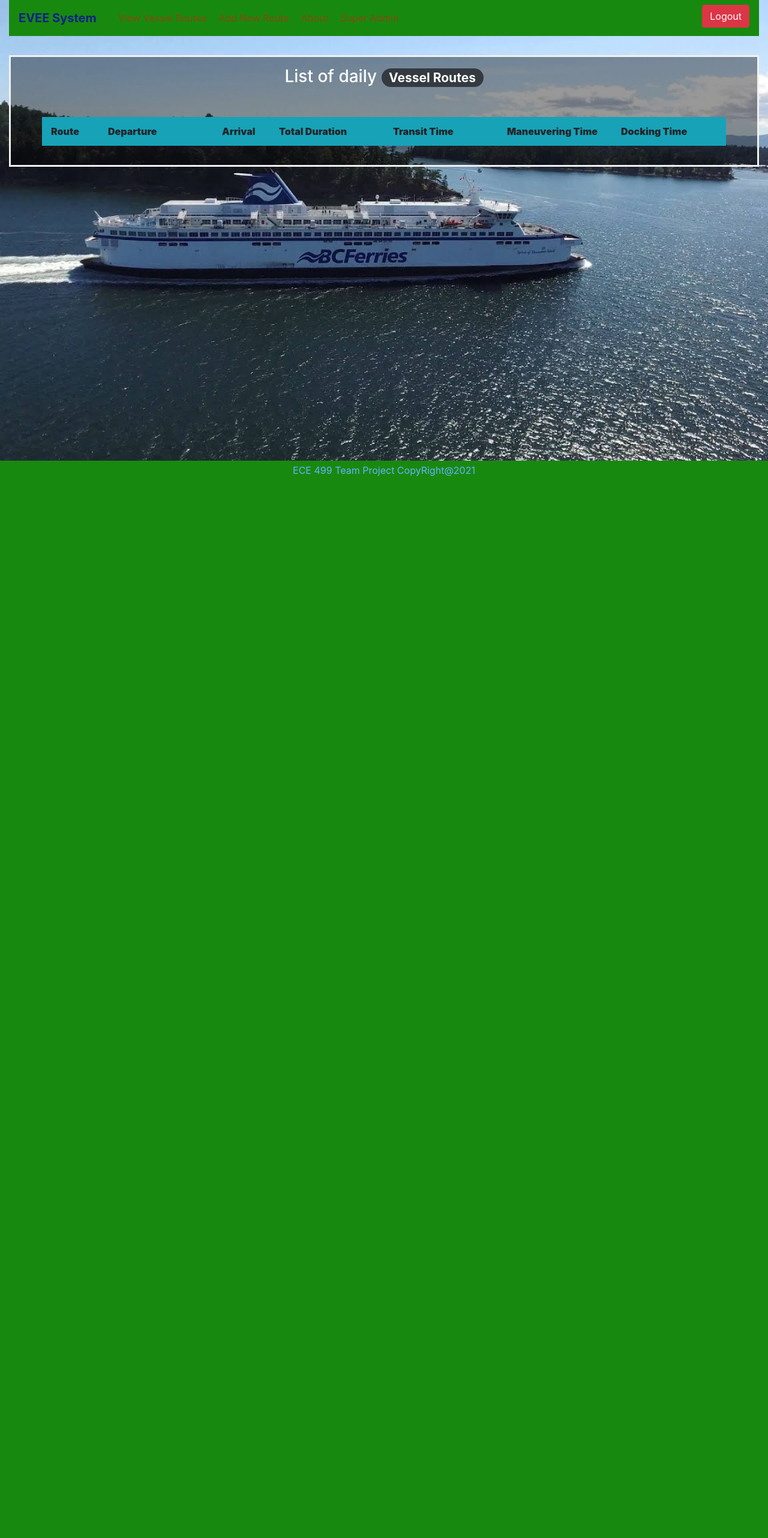
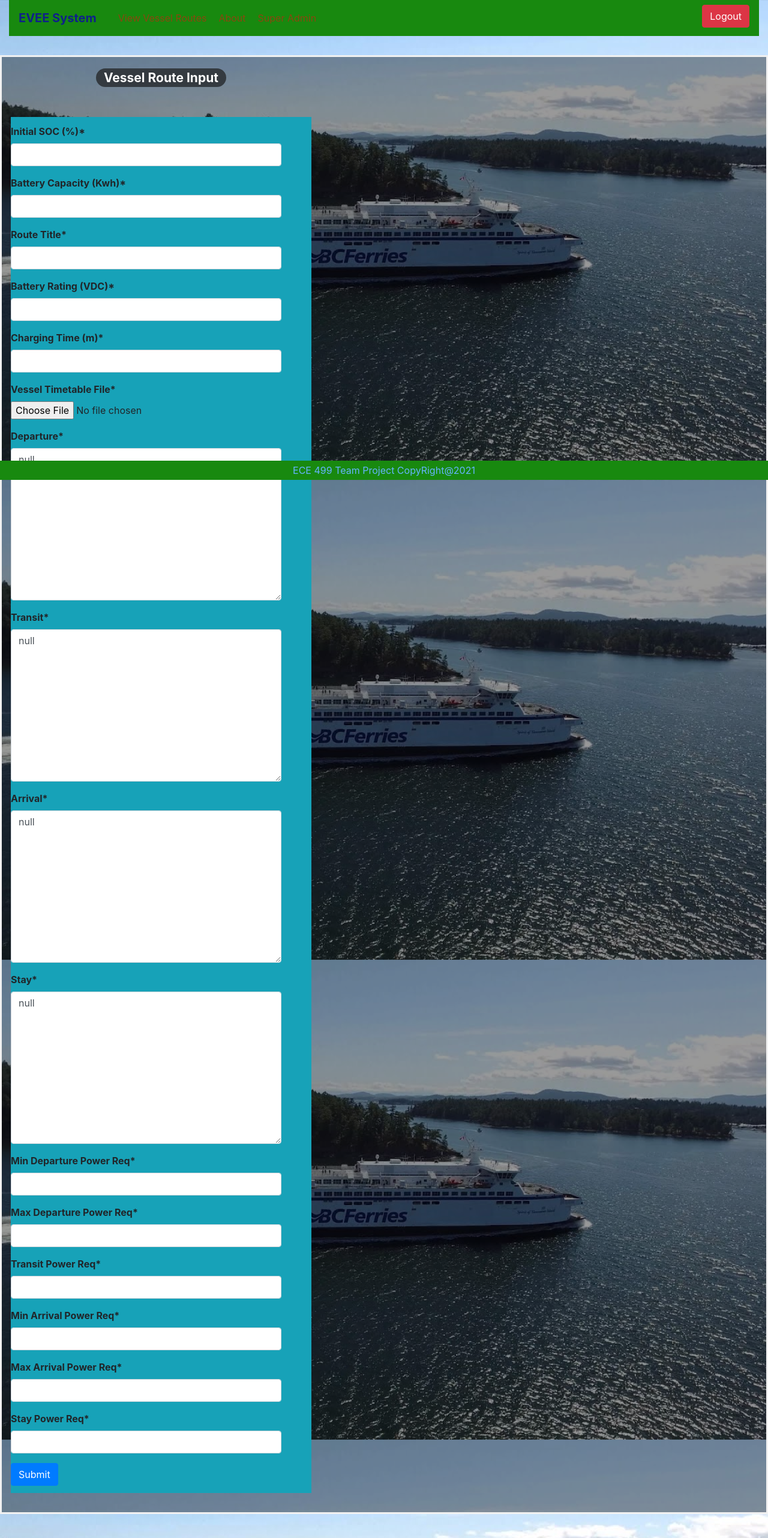
Before and after one commit to therealabdi2/Eletric_Vessel_Energy_Estimator, a Django app: page /routes/view/ in a window 1280 px wide. Shown: the whole page at 60% size. Before the commit the page ends 794 px from the top, so only its background shows below. Run offline with Django 3.2, Linux system fonts and the light colour scheme; a user stored in the database is signed in; data comes from the database, SQL or seed files in the repository; both versions use the stored data as it was after the commit; some libraries are stand-ins or nearby versions.

Commit message:
new changes

```diff
--- a/EVEESystem/settings.py
+++ b/EVEESystem/settings.py
@@ -71,12 +71,11 @@
     # allauth specific authentication methods such as login by email
     'allauth.account.auth_backends.AuthenticationBackend'
 )
-ACCOUNT_FORMS = {'signup': 'RouteTracker.forms.CustomSignupForm'}
 AUTH_USER_MODEL = 'RouteTracker.CustomUser'
 
 ACCOUNT_AUTHENTICATION_METHOD = "username_email"
 ACCOUNT_EMAIL_REQUIRED = True
-ACCOUNT_EMAIL_CONFIRMATION_EXPIRE_DAYS = 7
+#ACCOUNT_EMAIL_CONFIRMATION_EXPIRE_DAYS = 7
 # ACCOUNT_EMAIL_VERIFICATION = 'mandatory'
 LOGIN_REDIRECT_URL = "/"
 STATICFILES_STORAGE = 'whitenoise.storage.CompressedManifestStaticFilesStorage'
--- a/RouteTracker/admin.py
+++ b/RouteTracker/admin.py
@@ -14,4 +14,4 @@
 
 admin = list(CustomUser.objects.filter(username='admin')) # %TODO: This creates error when re-rendering models (delete migrations files,sqlite, then makemgirations/migrat)
 if admin == []:
-    user = CustomUser.objects.create_user('admin', 'jose.guerrero10@yahoo.com', 'admin', is_superuser=True, isAdminUser=True, is_staff=True, is_verified=True)
+    user = CustomUser.objects.create_user('admin', 'jose.guerrero10@yahoo.com', 'admin', is_superuser=True, isAdminUser=True, is_staff=True)
--- a/RouteTracker/forms.py
+++ b/RouteTracker/forms.py
@@ -3,22 +3,9 @@
 from django import forms
 from .models import Route, CustomUser
 
+
 class RouteForm(ModelForm):
     class Meta:
         model = Route
         verbose_name = "Route List"
-        fields = ["routeTitle"]
-
-
-class CustomSignupForm(SignupForm):
-    studentId = forms.CharField(max_length=10, required=True)
-    def save(self, request):
-        user = super(CustomSignupForm, self).save(request)
-        user.studentId = self.cleaned_data['studentId']
-        user.save()
-        return user
-
-class UpdateJobForm(forms.Form):
-    routeId = forms.IntegerField(label="Route ID", min_value=0, required=True)
-    price = forms.DecimalField(label="Estimated Route Cost", min_value=0,decimal_places=2, required=False)
-    paymentCompleted = forms.BooleanField(label="Payment Completed", required=False)
+        exclude = ('routeId', 'user', 'dateAdded','calcSOC')
--- a/RouteTracker/templates/viewRoutes.html
+++ b/RouteTracker/templates/viewRoutes.html
@@ -1,65 +1,23 @@
 {% extends "base.html" %}
 {% load static %}
 {% load crispy_forms_tags %}
-{% block pageContent %}
-    <div class="container mainheader">
-        <div class="row" style="padding-bottom: 50px;">
-           <h3 id="badge" style="color:white;">List of daily <span class="badge badge-pill badge-dark">Vessel Routes</span></h3>
+{% load bootstrap4 %}
+{% bootstrap_css %}
+{% bootstrap_javascript %}
+{% block pageInput %}
+    <div class="container ">
+        <div class="row mainheader" style="padding-bottom: 50px;">
+           <h3 id="badge" style="color:white;"> <span class="badge badge-pill badge-dark">Vessel Route Input</span></h3>
+        </div>
+         <div class="row bg-info" style="padding-bottom: 12px; padding-top: 12px;">
+            <form action="{% url 'view' %}" method="post">
+                {% csrf_token %}
+                {{ form|crispy }}
+                <button type="submit" class="btn btn-primary">Submit</button>
+            </form>
+
         </div>
     </div>
 
-    <div class="container" style="border-radius: 24px 24px 0px 0px">
-        <div class="row bg-info" style="padding-bottom: 12px; padding-top: 12px;">
-            <div class="col-md-1">
-                <b>Route</b>
-            </div>
-            <div class="col-md-2">
-                <b>Departure</b>
-            </div>
-            <div class="col-md-1">
-                <b>Arrival</b>
-            </div>
-            <div class="col-md-2">
-                <b>Total Duration</b>
-            </div>
-            <div class="col-md-2">
-                <b>Transit Time</b>
-            </div>
-            <div class="col-md-2">
-                <b>Maneuvering Time</b>
-            </div>
-             <div class="col-md-2">
-                <b>Docking Time</b>
-            </div>
-        </div>
-        {% comment %} {% for job in jobs %}
-            <div class="row bg-info" style="padding-top: 24px; padding-bottom: 24px; border-top: 2px solid rgb(35, 215, 228);">
-                <div class="col-md-1">
-                    {{job.jobId}}
-                </div>
-                 <div class="col-md-2">
-                    {{job.projectTitle}}
-                </div>
-                <div class="col-md-4" style="display: block; width: 100px; overflow: hidden; white-space: nowrap; text-overflow: ellipsis;">
-                    {{job.fileName}}
-                </div>
-                <div class="col-md-1">
-                    {{job.cost}}
-                </div>
-                <div class="col-md-1">
-                    {{job.paymentCompleted}}
-                </div>
-                <div class="col-md-1">
-                    {{job.jobCompleted}}
-                </div>
-                <div class="col-md-1">
-                    {% if job.paymentCompleted  == False and job.cost > 0  %}
-                        <button type="button" class="bnt btn-warning"  id="submitPaymentBtn" value={{job.jobId}}>Pay</button>
-                    {% else %}
-                        <button type="button" class="bnt btn-warning" value="-1" disabled id="submitPaymentBtn">Pay</button>
-                    {% endif %}
-                </div>
-            </div>
-        {% endfor %} {% endcomment %}
-    </div>
+
 {% endblock %}
--- a/RouteTracker/urls.py
+++ b/RouteTracker/urls.py
@@ -1,5 +1,5 @@
 from django.urls import path
-from .views import AboutView, RouteListView, RouteCreateView
+from .views import AboutView, RouteListView, RouteCreateView, view_routes
 from django.contrib.auth.decorators import login_required
 
 from django.conf.urls import url
@@ -7,9 +7,5 @@
 
 urlpatterns = [
     path('about/', login_required(AboutView.as_view()), name="about"),
-    path('view/', login_required(RouteListView.as_view()), name="view"),
-    path('create/', login_required(RouteCreateView.as_view()), name="create"),
-    url(r'add_route/', login_required(views.add_route)),
-    url(r'update_route/', login_required(views.update_route), name="update"),
-
+    path('view/', login_required(view_routes), name="view"),
 ]
--- a/RouteTracker/validators.py
+++ b/RouteTracker/validators.py
@@ -2,6 +2,6 @@
     import os
     from django.core.exceptions import ValidationError
     ext = os.path.splitext(value.name)[1]  # [0] returns path+filename
-    valid_extensions = ['.stl']
+    valid_extensions = ['.xlsx']
     if not ext.lower() in valid_extensions:
         raise ValidationError('Unsupported file extension.')
--- a/RouteTracker/views.py
+++ b/RouteTracker/views.py
@@ -7,7 +7,9 @@
 from django.views.generic import ListView, CreateView
 
 from .models import Route, CustomUser
-from .forms import RouteForm, UpdateJobForm
+from .forms import RouteForm
+from django.http import JsonResponse
+
 """
 from .models import Author
 """
@@ -33,45 +35,26 @@
 class RouteCreateView(CreateView):
     form_class = RouteForm
     template_name = "createRoute.html"
-    context_object_name = "routess"
+    context_object_name = "routes"
 
 
-def add_route(request):
-    projtitle = request.POST["projectTitle"]
-    filnam = request.POST["fileName"]
-    jobdet = request.POST["jobDetails"]
-    created_obj = Route.objects.create(projectTitle=projtitle, fileName=filnam, jobDetails=jobdet, cost=0.00, user=request.user)
-
-    return(redirect('/routes/view'))
-
-def update_route(request):
-    """ Meant to update a job with price and payment details """
-    if request.method == "POST":
-        form = UpdateJobForm(request.POST)
-        if form.is_valid():
-            jobId = form.cleaned_data['jobId']
-            price = form.cleaned_data['price']
-            paymentCompleted = form.cleaned_data['paymentCompleted']
-            jobCompleted = form.cleaned_data['jobCompleted']
-            try:
-                rec = Route.objects.get(pk=jobId)
-                if rec:
-                    if price:
-                        rec.cost = float(price)
-                    rec.paymentCompleted = paymentCompleted
-                    rec.jobCompleted = jobCompleted
-                    rec.save()
-                return redirect(request.META.get('HTTP_REFERER', 'redirect_if_referer_not_found'))
-            except:
-                context = {
-                    'form': form
-                }
-                return render(request, 'updateRoute.html', context)
 
 
+def view_routes(request):
+    """ Meant to gather route details and display SOC levels """
+    user = request.user
+    if request.method == "POST":
+        form = RouteForm(request.POST)
+        if form.is_valid():
+           route = form.save(commit=False) # get the new route without saving to database
+           route.user = user # Add the current user to the record
+           route.save() # Save route information to the database
+           # Calculate soc here
+           return JsonResponse({'data_SOC':[1,2]})
+
     else:
-        form = UpdateJobForm()
+        form = RouteForm()
         context = {
             'form': form
         }
-        return render(request, 'updateRoute.html', context)
+        return render(request, 'viewRoutes.html', context)
--- a/templates/base.html
+++ b/templates/base.html
@@ -23,13 +23,7 @@
                 <div class="collapse navbar-collapse" id="navbarNavDropdown">
                     <div class="navbar-nav">
                         <a style="padding:10px; color:#89480f" class="nav-item navbar-link" href="{% url 'view' %}">View Vessel Routes <span class="sr-only">(current)</span></a>
-                        <a style="padding:10px; color:#89480f" class="nav-item navbar-link"  href="{% url 'create' %}">Add New Route</a>
                         <a style="padding:10px; color:#89480f" class="nav-item navbar-link" href="{% url 'about' %}">About</a>
-                        {% comment %} {% if user.isAdminUser %}
-                            <a style="padding:10px; color:#66b3ff" class="nav-item navbar-link" id="Navbutton" href="{% url 'update' %}">Update Route</a>
-                        {% else %}
-                            <a style="padding:10px; color:#66b3ff"  id="Navbutton" href="{% url 'admin:index' %}" class="nav-item nav-link disabled">Admin</a>
-                        {% endif %} {% endcomment %}
                         {% if user.is_staff %}
                            <a style="padding:10px; color:#89480f" class="nav-item navbar-link" id="Navbutton" href="{% url 'admin:index' %}">Super Admin</a>
                         {% endif %}
@@ -45,9 +39,15 @@
   </head>
   <body class="bodyContent" style="background: url('/static/RouteTracker/bck4.jpg') no-repeat center center fixed; background-size: cover;">
         <div class="container-fluid" style="position: relative; padding-bottom:2.5rem">
-          <div class="blurBackground">
-            {% block pageContent %}
-            {% endblock %}
+          <div class="row blurBackground">
+             <div class="col-md-5">
+                {% block pageInput %}
+                {% endblock %}
+              </div>
+              <div class="col-md-7">
+                {% block pageOutput %}
+                {% endblock %}
+              </div>
            </div>
         </div>
         <footer id="baseFooter" style="background-color: #18890F;">
```
Also changed, not shown: RouteTracker/models.py (+23 -28 lines), RouteTracker/migrations/0001_initial.py, db.sqlite3.
